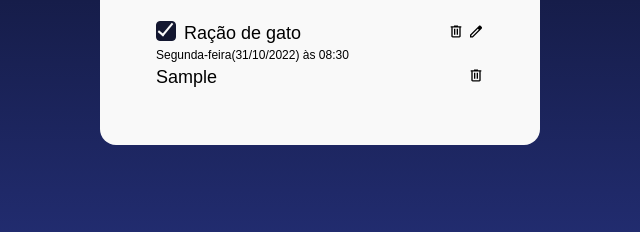
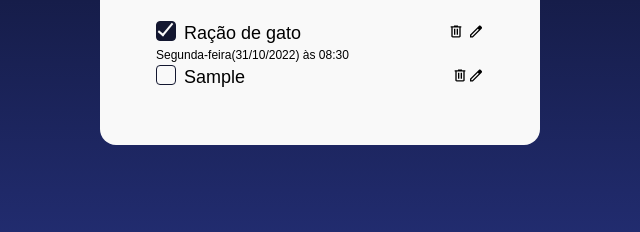
Before and after one commit to Nic0lasSouza/to-do-list-js, a plain HTML site: page index.html in a window 1280 px wide. Both pictures are taken after typing "Sample" into the empty fields and a click on the button "Salvar item". Shown: the part 464-696 px from the top of the page, 80-720 px from the left. Drawn offline with nearby package versions, Linux system fonts and the light colour scheme; a web font is replaced by a local one.

Commit message:
criando checkbox dinamico

```diff
--- a/index.html
+++ b/index.html
@@ -32,7 +32,7 @@
                             </div>
                             <p>Ração de gato</p>
                         </div>
-                        <div>
+                        <div class="botao-acao">
                             <button  class="botao-acao"><img src="img/delete.svg" alt="deletar"></button>
                             <button  class="botao-acao"><img src="img/edit.svg" alt="editar"></button>
                         </div>
--- a/js/script.js
+++ b/js/script.js
@@ -1,7 +1,7 @@
 const item = document.getElementById('input-item');
 const btnsalvaritem =  document.getElementById('adicionar-item');
-const listaDeCompras = document.getElementById('lista-de-compras')
-
+const listaDeCompras = document.getElementById('lista-de-compras');
+let contador = 0;
 btnsalvaritem.addEventListener('click',adicionarItem);
 
 function adicionarItem(evento){
@@ -11,20 +11,53 @@ function adicionarItem(evento){
     containerItemLista.classList.add("item-lista-container");
 
     const containerNomeDoItem = document.createElement('div')
+    containerNomeDoItem.classList.add('container-nome-compra')
+
+    const containerCheckbox = document.createElement('div')
+    containerCheckbox.classList.add('checkbox-container')
+
+    const checkboxInput = document.createElement('input')
+    checkboxInput.type = 'checkbox';
+    checkboxInput.classList.add('checkbox-input')
+    checkboxInput.id = 'checkbox-' + contador++
+
+    const checkboxLabel = document.createElement("label")
+    checkboxLabel.setAttribute('for', checkboxInput.id)
+
+    const checkboxCustomizado = document.createElement('div')
+    checkboxCustomizado.classList.add('checkbox-customizado')
+
+    checkboxLabel.appendChild(checkboxInput)
+    checkboxLabel.appendChild(checkboxCustomizado)
+
+    containerCheckbox.appendChild(checkboxLabel)
+    containerNomeDoItem.appendChild(containerCheckbox)
+
     const nomeDoItem = document.createElement('p');
     nomeDoItem.innerText=item.value;
     containerNomeDoItem.appendChild(nomeDoItem)
 
     const containerBotoes= document.createElement('div')
+    containerBotoes.classList.add('botao-acao')
     const btnRemoverItem = document.createElement('button');
+    const btnEditarItem = document.createElement('button');
     btnRemoverItem.classList.add('botao-acao')
+    btnEditarItem.classList.add('botao-acao')
+
 
     const imagemRemover = document.createElement('img')
     imagemRemover.src = 'img/delete.svg';
     imagemRemover.alt = 'Remover';
 
+    const imagemEditar = document.createElement('img')
+    imagemEditar.src = 'img/edit.svg';
+    imagemEditar.alt = 'Editar';
+
     btnRemoverItem.appendChild(imagemRemover);
     containerBotoes.appendChild(btnRemoverItem);
+
+    btnEditarItem.appendChild(imagemEditar);
+    containerBotoes.appendChild(btnEditarItem)
 
     containerItemLista.appendChild(containerNomeDoItem)
     containerItemLista.appendChild(containerBotoes)
```
